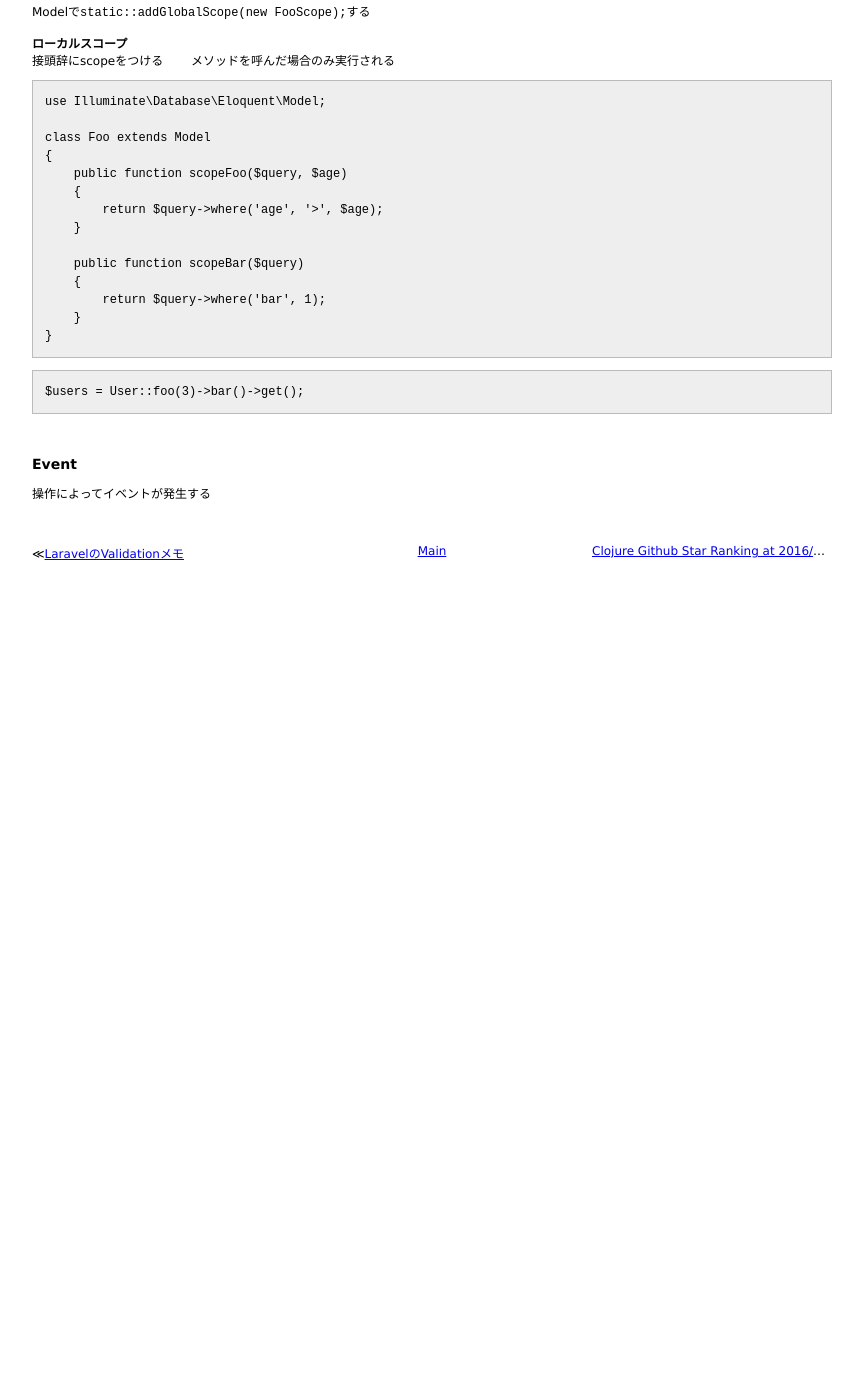
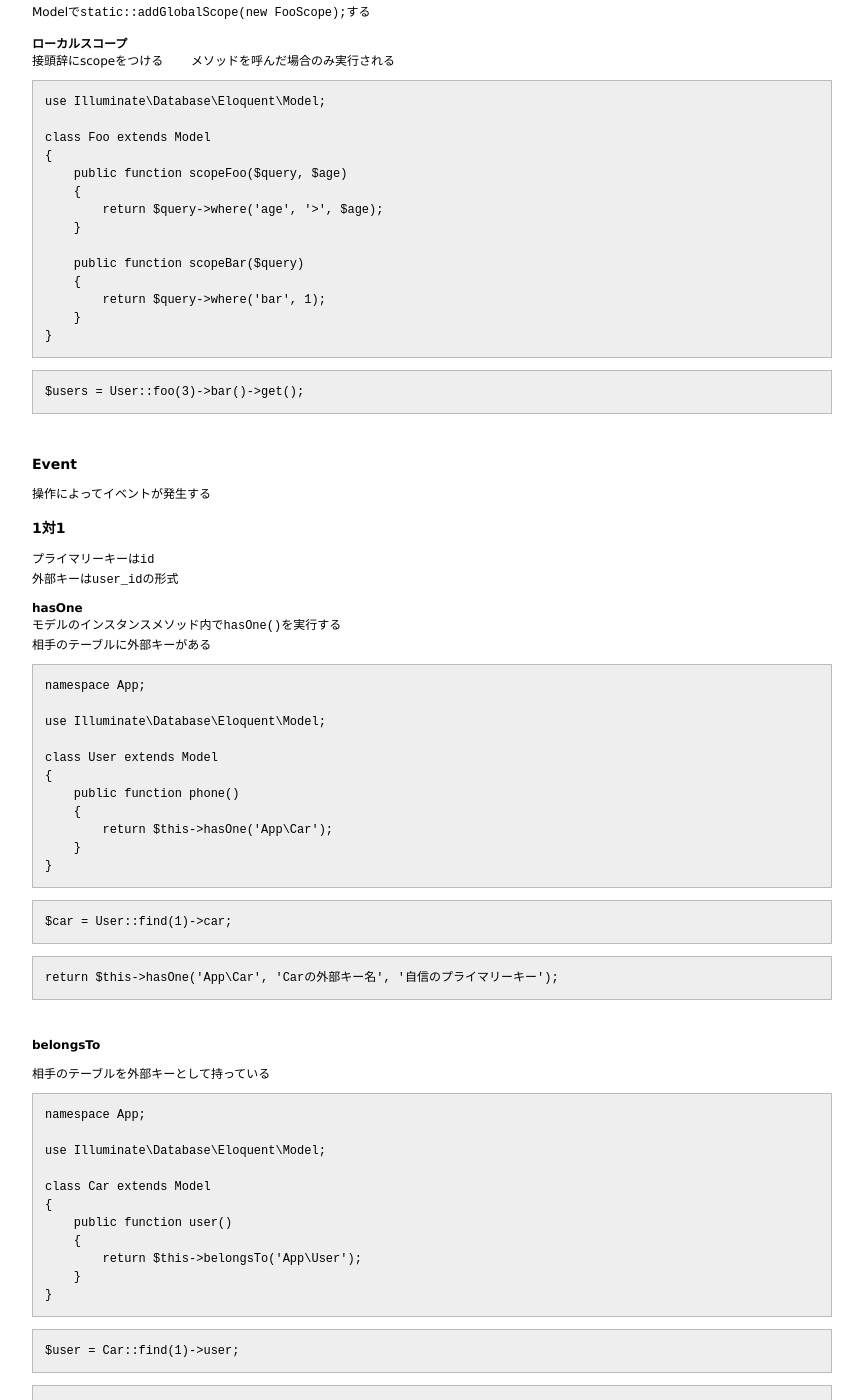
Before and after one commit to 38elements/38elements.github.com, a Jekyll site: the page built from _posts/2016-05-17-eloquent.md, in a window 1280 px wide and 1400 px high, scrolled down 3995 px. Shown: the whole window, without its empty margins (208-1071 px from the left). Built offline with Jekyll 4.4.1, drawn with Linux system fonts in a browser that asks for light colours; before the commit the page ends 4625 px from its top, so only the background shows below that; some of the changed text lies outside the part shown.

Commit message:
Update 2016-05-17-eloquent.md

````diff
--- a/_posts/2016-05-17-eloquent.md
+++ b/_posts/2016-05-17-eloquent.md
@@ -270,3 +270,114 @@ $users = User::foo(3)->bar()->get();
 
 ### Event
 操作によってイベントが発生する
+<br>
+
+### 1対1
+
+プライマリーキーは`id`
+外部キーは`user_id`の形式
+
+**hasOne**
+モデルのインスタンスメソッド内で`hasOne()`を実行する
+相手のテーブルに外部キーがある
+
+```
+namespace App;
+
+use Illuminate\Database\Eloquent\Model;
+
+class User extends Model
+{
+    public function phone()
+    {
+        return $this->hasOne('App\Car');
+    }
+}
+```
+
+```
+$car = User::find(1)->car;
+```
+
+```
+return $this->hasOne('App\Car', 'Carの外部キー名', '自信のプライマリーキー');
+```
+<br>
+
+**belongsTo**
+
+相手のテーブルを外部キーとして持っている
+
+```
+namespace App;
+
+use Illuminate\Database\Eloquent\Model;
+
+class Car extends Model
+{
+    public function user()
+    {
+        return $this->belongsTo('App\User');
+    }
+}
+```
+
+```
+$user = Car::find(1)->user;
+```
+
+```
+$this->belongsTo('App\User', '自身が持っているUserの外部キー', 'Userのプライマリーキー');
+```
+<br>
+
+### 1対多
+`hasMany()`を使用する
+
+```
+namespace App;
+
+use Illuminate\Database\Eloquent\Model;
+
+class User extends Model
+{
+    public function phone()
+    {
+        return $this->hasMany('App\Car');
+    }
+}
+```
+
+```
+$cars = $user->cars;
+$cars = App\User::find(1)->cars()->where('title', 'foo')->first();
+```
+
+```
+return $this->hasMany('App\Car', 'Carの外部キー名', '自信のプライマリーキー');
+```
+
+**belongsTo**
+
+相手のテーブルを外部キーとして持っている
+<br>
+
+### 多対多
+`<モデル名>_<モデル名>`形式のテーブルでモデル名はアルファベット順
+例`apple_orange`
+`<モデル名>_id`形式のカラム名が必要
+`belongsToMany()`でリレーションをつける
+
+```
+namespace App;
+
+use Illuminate\Database\Eloquent\Model;
+
+class User extends Model
+{
+    public function cars()
+    {
+        return $this->belongsToMany('App\Car');
+    }
+}
+```
````
